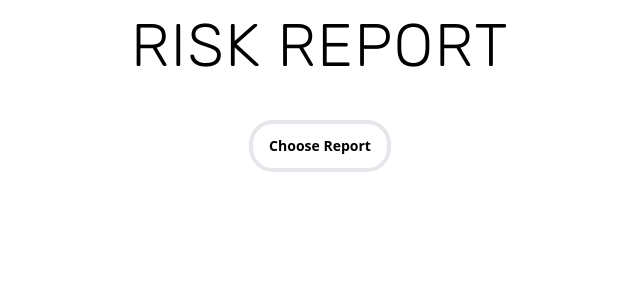
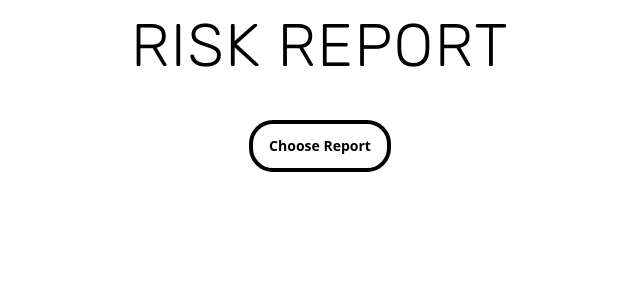
Before and after one commit to jeebeeng/ror2-report-img, a React (Create React App) app: page / in a window 1280 px wide. Shown: the top 300 px of the page, without its empty margins (320-960 px from the left). Built offline with nearby package versions, Linux system fonts and the light colour scheme.

Commit message:
Add package.json files

```diff
--- a/tailwind.config.js
+++ b/tailwind.config.js
@@ -1,3 +1,5 @@
+const colors = require('tailwindcss/colors')
+
 module.exports = {
   content: ['./src/**/*.{js,jsx,ts,tsx}'],
   theme: {
@@ -9,6 +11,18 @@ module.exports = {
     fontFamily: {
       rubik: ['Rubik'],
       roboto: ['Roboto Mono']
+    },
+    colors: {
+      report: '#1a1423',
+      white: colors.white,
+      black: colors.black,
+      yellow: colors.yellow,
+      red: colors.red,
+      sky: colors.sky,
+      teal: colors.teal,
+      lime: colors.lime,
+      pink: colors.pink,
+      cyan: colors.cyan
     }
   },
   plugins: []
```
Also changed, not shown: package.json (+8 -0 lines), 1 other file (tests, documents, lock files or other folders).
